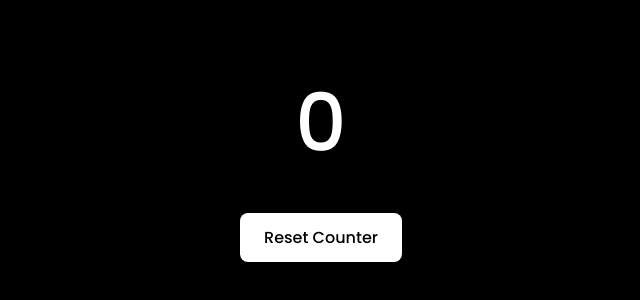
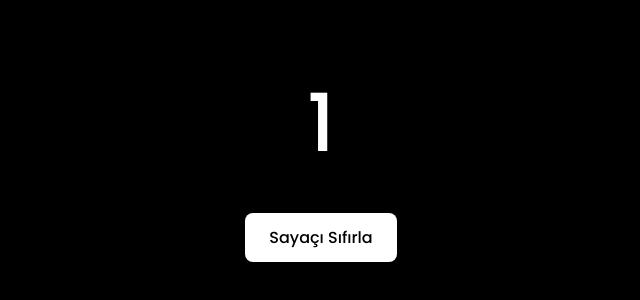
Before and after one commit to emrepbu/RefreshCounter, a plain HTML site: page index.html in a window 1280 px wide. Shown: the part 238-538 px from the top of the page, without its empty margins (319-959 px from the left). Drawn offline with nearby package versions, Linux system fonts and the light colour scheme.

Commit message:
Update index.html

```diff
--- a/index.html
+++ b/index.html
@@ -1,9 +1,9 @@
 <!DOCTYPE html>
-<html lang="en">
+<html lang="tr">
 <head>
   <meta charset="UTF-8" />
   <meta name="viewport" content="width=device-width, initial-scale=1.0" />
-  <title>Refresh Counter</title>
+  <title>Yenileme Sayacı</title>
   <link href="https://fonts.googleapis.com/css2?family=Poppins:wght@500&display=swap" rel="stylesheet">
   <script src="https://cdnjs.cloudflare.com/ajax/libs/gsap/3.12.2/gsap.min.js"></script>
   <style>
@@ -35,7 +35,7 @@
       font-size: 1rem;
       border-radius: 8px;
       cursor: pointer;
-      transition: 0.2s ease;
+      transition: background-color 0.2s ease;
     }
 
     .reset-btn:hover {
@@ -45,19 +45,23 @@
 </head>
 <body>
   <div class="counter" id="counter">0</div>
-  <button class="reset-btn" id="resetBtn">Reset Counter</button>
+  <button class="reset-btn" id="resetBtn">Sayaçı Sıfırla</button>
 
   <script>
     const counterEl = document.getElementById("counter");
     const resetBtn = document.getElementById("resetBtn");
 
     function animateCount(from, to) {
-      gsap.fromTo(
-        { val: from },
-        { val: to, duration: 1.5, ease: "power2.out", onUpdate() {
-          counterEl.textContent = Math.floor(this.targets()[0].val);
-        }}
-      );
+      const obj = { val: from };
+
+      gsap.to(obj, {
+        val: to,
+        duration: 1.5,
+        ease: "power2.out",
+        onUpdate: () => {
+          counterEl.textContent = Math.floor(obj.val);
+        }
+      });
     }
 
     function updateCount() {
@@ -72,17 +76,16 @@
       const prevCount = count - 1;
 
       localStorage.setItem("refreshCount", count);
-
       animateCount(prevCount, count);
     }
 
     function resetCount() {
+      const current = parseInt(counterEl.textContent);
       localStorage.setItem("refreshCount", 0);
-      animateCount(parseInt(counterEl.textContent), 0);
+      animateCount(current, 0);
     }
 
     updateCount();
-
     resetBtn.addEventListener("click", resetCount);
   </script>
 </body>
```
